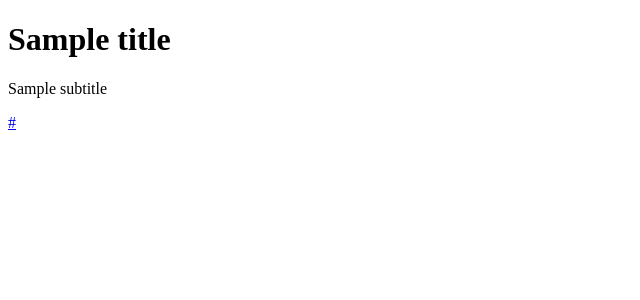
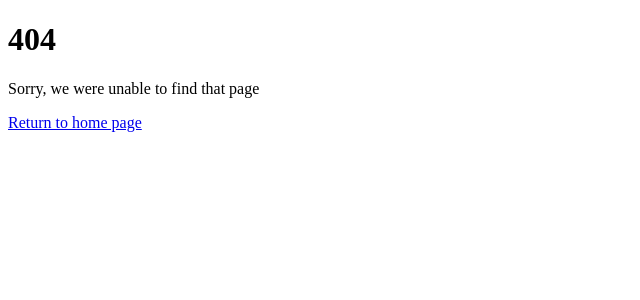
Before and after one commit to pureweb-creator/web-chat, a PHP site: the page made by static/view/404.twig in a window 1280 px wide. Shown: the top 300 px of the page, without its empty margins (0-640 px from the left). Run offline with PHP 8.4, Linux system fonts and the light colour scheme; the template is opened without the code that fills it: most values are stand-ins (such as "Sample title", 1, 10 or a date in 2020); some libraries are stand-ins or nearby versions.

Commit message:
Remove redundant code

```diff
--- a/app/Controllers/ConfirmController.php
+++ b/app/Controllers/ConfirmController.php
@@ -23,13 +23,12 @@ class ConfirmController extends Controller
     }
     public function index(): void
     {
-        Middleware::Authentication('guest');
+        Middleware::Authentication();
 
         if (isset($_GET['email']))
             $this->sendConfirmation($_GET['email']);
 
         $this->data = [
-            'title' => 'Confirmation',
             'email' => $_GET['email'] ?? false
         ];
 
@@ -40,7 +39,7 @@ class ConfirmController extends Controller
 
         if (!$_POST) die;
 
-        Middleware::Authentication('guest');
+        Middleware::Authentication();
         Middleware::Csrf();
 
         $email = htmlspecialchars(trim($_POST['email']));
--- a/app/Controllers/HomeController.php
+++ b/app/Controllers/HomeController.php
@@ -39,7 +39,6 @@ class HomeController extends Controller{
         $users = $this->userModel->loadUsers();
 
         $this->data = [
-            'title'=>'Chat',
             'users'=>$users,
             'logged_user'=>$_SESSION['logged_user'],
             'message_to'=>$recipient ?? false
--- a/app/Core/View.php
+++ b/app/Core/View.php
@@ -19,7 +19,7 @@ class View
         $this->logger = $logger;
     }
 
-    public function render($page, $data)
+    public function render($page, $data=[])
     {
         $this->loader = new FilesystemLoader('static/view');
         $this->twig = new Environment($this->loader,['debug'=>true]);
--- a/static/view/404.twig
+++ b/static/view/404.twig
@@ -3,9 +3,9 @@
 {% block content %}
 <main class="app app-404">
     <div class="container">
-        <h1 class="app-404__title">{{ title }}</h1>
-        <p class="app-404__subtitle">{{ subtitle }}</p>
-        <a class="app-404__link" href="{{ home_url }}">{{ link_text }}</a>
+        <h1 class="app-404__title">404</h1>
+        <p class="app-404__subtitle">Sorry, we were unable to find that page</p>
+        <a class="app-404__link" href="{{ home_url }}">Return to home page</a>
     </div>
 </main>
 {% endblock %}
--- a/static/view/confirm.twig
+++ b/static/view/confirm.twig
@@ -1,10 +1,10 @@
 {% extends "base.twig" %}
 
-{% block title %}{{ title }}{% endblock %}
+{% block title %}Confirmation{% endblock %}
 {% block content %}
 <main class="app app_auth" id="confirmApp">
     <div class="container">
-        <h1 class="title">{{ title }}</h1>
+        <h1 class="title">Confirmation</h1>
         <form class="form form_type_auth" @submit.prevent="doConfirm">
             <input type="hidden" name="_token" value="{{ session._token }}" ref="_token">
             <input type="hidden" name="email" value="{{ email }}" ref="email">
--- a/static/view/index.twig
+++ b/static/view/index.twig
@@ -1,5 +1,5 @@
 {% extends "base.twig" %}
-{% block title %}{{ title }}{% endblock %}
+{% block title %}Chat{% endblock %}
 {% block content %}
     <main class="app app_home" id="app" @keydown.ctrl.enter="addMessage">
         <div class="container">
--- a/static/view/login.twig
+++ b/static/view/login.twig
@@ -1,12 +1,12 @@
 {% extends "base.twig" %}
 {# This extends Base #}
 
-{% block title %}{{ title }}{% endblock %}
+{% block title %}Login{% endblock %}
 
 {% block content %}
     <main class="app app_auth" id="loginApp">
         <div class="container">
-            <h1 class="title">{{ title }}</h1>
+            <h1 class="title">Login</h1>
             <form class="form form_type_auth" @submit.prevent="doLogin">
                 <input type="hidden" name="_token" value="{{ session._token }}" ref="_token">
                 <label for="tel" class="form__label">
--- a/static/view/register.twig
+++ b/static/view/register.twig
@@ -1,9 +1,9 @@
 {% extends "base.twig" %}
-{% block title %}{{ title }}{% endblock %}
+{% block title %}Register{% endblock %}
 {% block content %}
     <main class="app app_auth" id="signupApp">
     <div class="container">
-        <h1 class="title">{{ title }}</h1>
+        <h1 class="title">Register</h1>
         <form class="form form_type_auth" @submit.prevent="doSignup">
             <input type="hidden" name="_token" value="{{ session._token }}" ref="_token">
             <label for="name" class="form__label">
```
Also changed, not shown: app/Controllers/LoginController.php (+3 -7 lines), app/Controllers/NotFoundController.php (+1 -7 lines), app/Controllers/RegisterController.php (+3 -8 lines).
